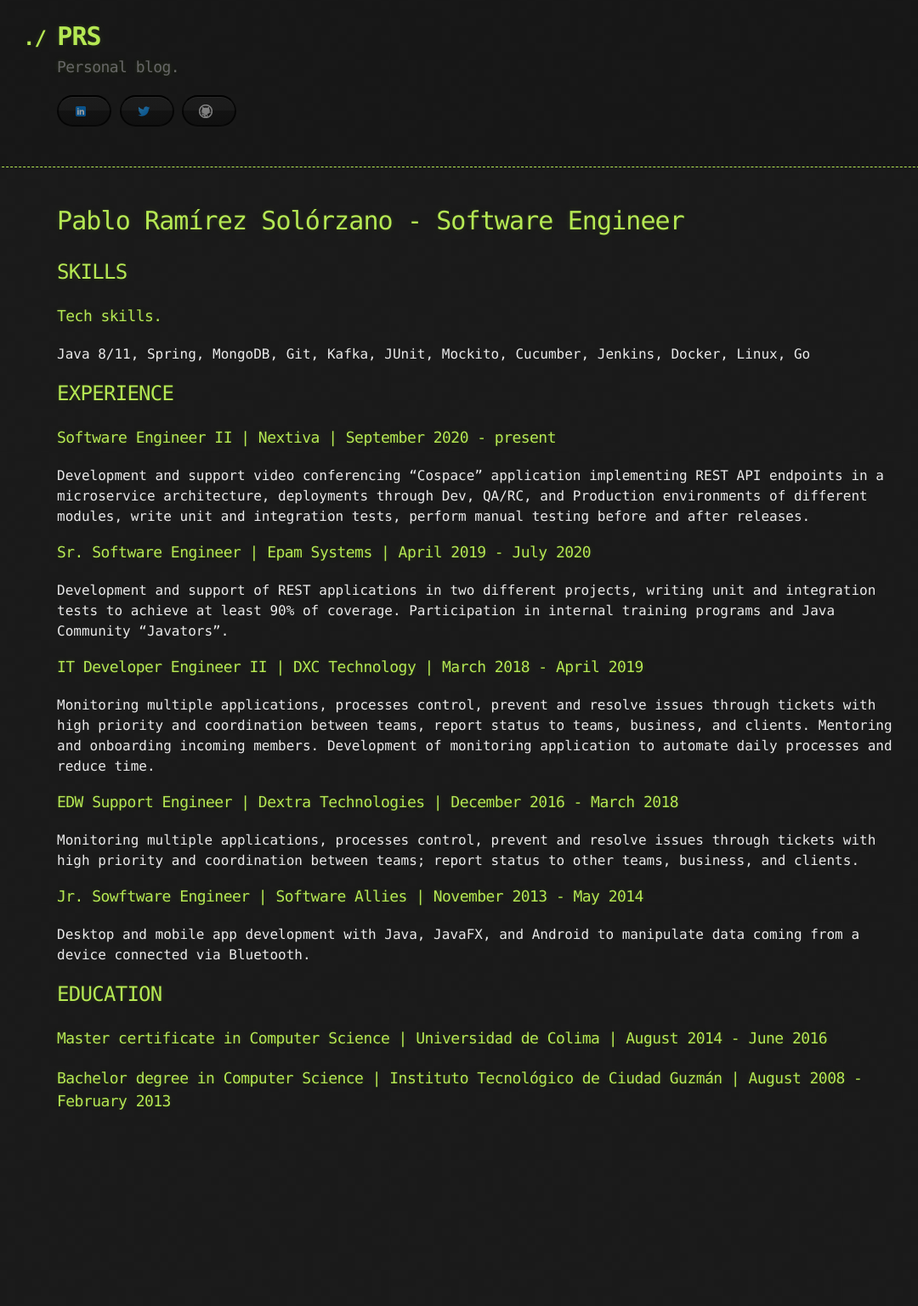
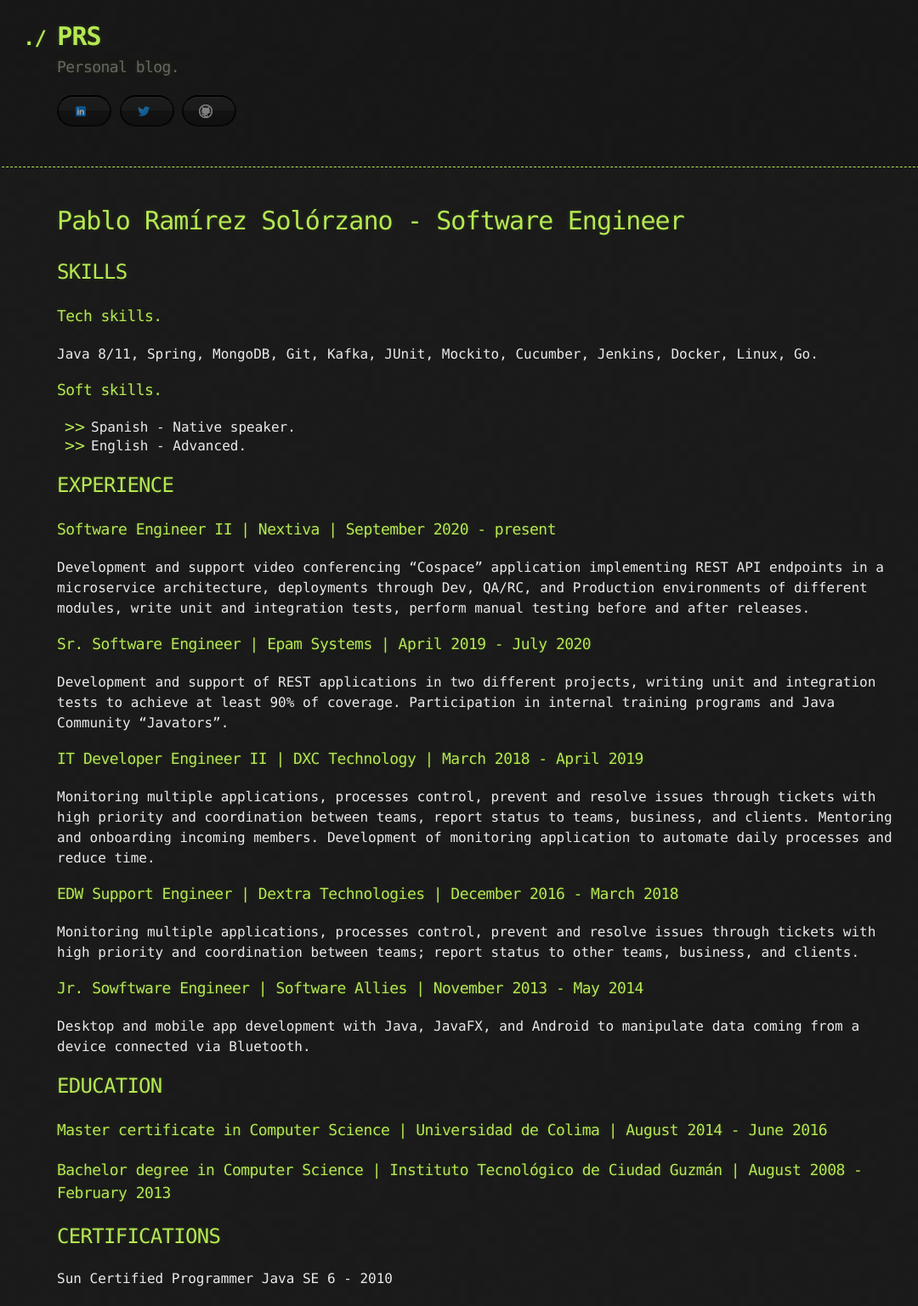
Before and after one commit to PabloRS/page404.github.io, a Jekyll site: the page built from about.md, in a window 1280 px wide. Shown: the whole page at 85% size, without its empty margins (73-1153 px from the left). Built offline with Jekyll 4.4.1, drawn with Linux system fonts in a browser that asks for light colours; before the commit the page ends 1329 px from its top, so only the background shows below that.

Commit message:
update about page

```diff
--- a/about.md
+++ b/about.md
@@ -9,7 +9,12 @@ title: About
 
 ### Tech skills.
 
-Java 8/11, Spring, MongoDB, Git, Kafka, JUnit, Mockito, Cucumber, Jenkins, Docker, Linux, Go
+Java 8/11, Spring, MongoDB, Git, Kafka, JUnit, Mockito, Cucumber, Jenkins, Docker, Linux, Go.
+
+### Soft skills.
+
+- Spanish - Native speaker.
+- English - Advanced.
 
 ## EXPERIENCE
 
@@ -38,3 +43,7 @@ Desktop and mobile app development with Java, JavaFX, and Android to manipulate
 ### Master certificate in Computer Science | Universidad de Colima | August 2014 - June 2016
 
 ### Bachelor degree in Computer Science | Instituto Tecnológico de Ciudad Guzmán | August 2008 - February 2013
+
+## CERTIFICATIONS
+
+Sun Certified Programmer Java SE 6 - 2010
```
